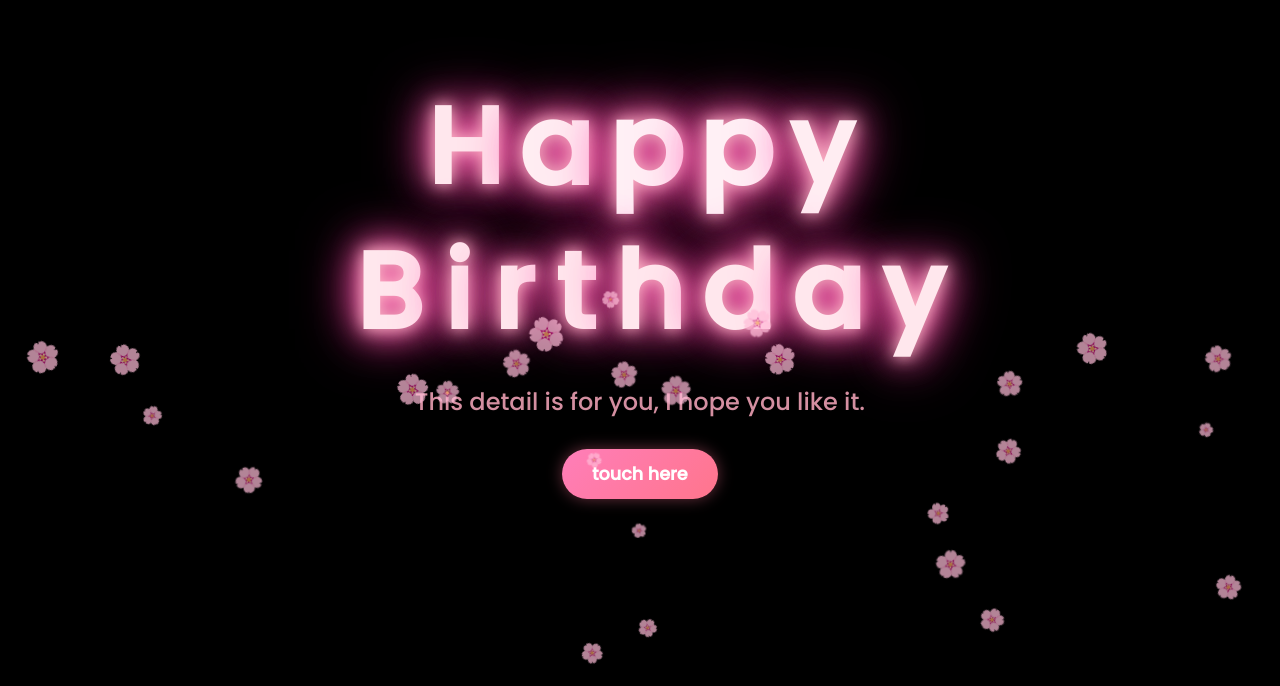
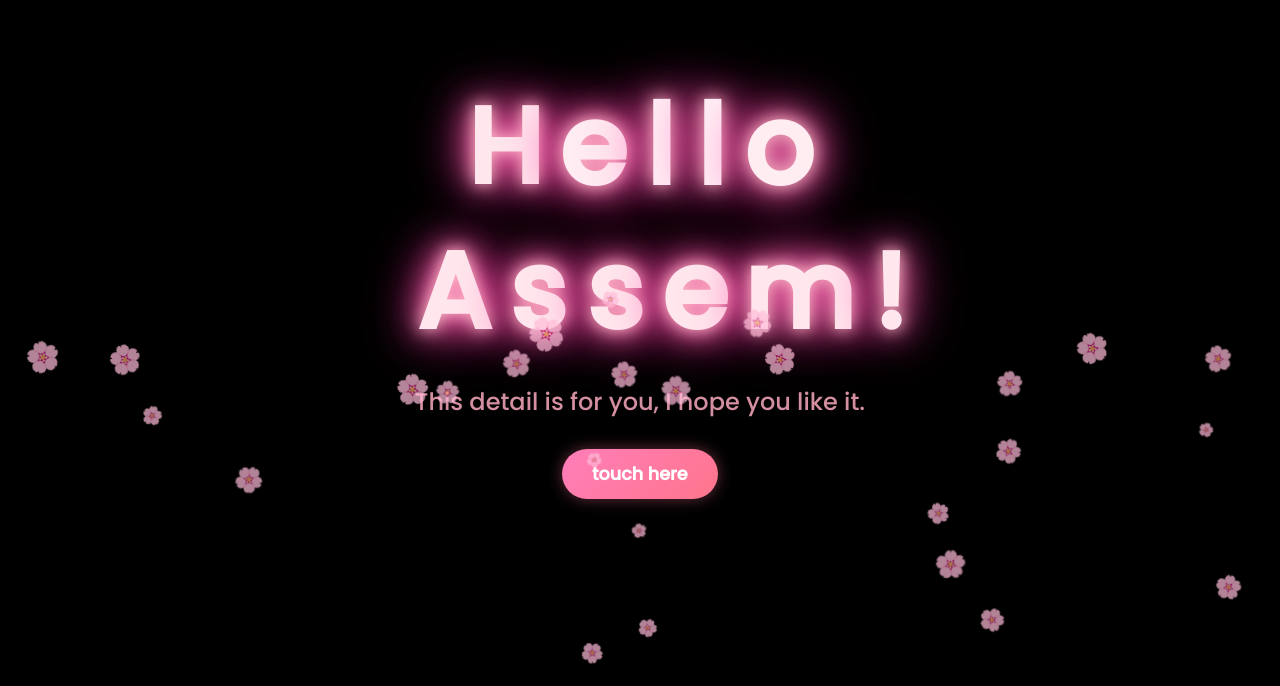
Before and after one commit to Morla-source/hap, a plain HTML site: page index.html in a window 1280 px wide. Shown: the part 114-800 px from the top of the page. Drawn offline with Linux system fonts and the light colour scheme.

Commit message:
Add files via upload

```diff
--- a/index.html
+++ b/index.html
@@ -13,22 +13,19 @@
 <body>
     <div class="greetings">
     <span>H</span>
-    <span>a</span>
-    <span>p</span>
-    <span>p</span>
-    <span>y</span>
+    <span>e</span>
+    <span>l</span>
+    <span>l</span>
+    <span>o</span>
     <br>
     <!-- espacio -->
     <span style="width: 20px; display:inline-block;"></span>
-    <span>B</span>
-    <span>i</span>
-    <span>r</span>
-    <span>t</span>
-    <span>h</span>
-    <span>d</span>
-    <span>a</span>
-    <span>y</span>
-    <span></span>
+    <span>A</span>
+    <span>s</span>
+    <span>s</span>
+    <span>e</span>
+    <span>m</span>
+    <span>!</span>
     </div>
     <div class="description">
         <span>This detail is for you, I hope you like it.</span>
```
Also changed, not shown: flower.html (+1 -1 lines).
